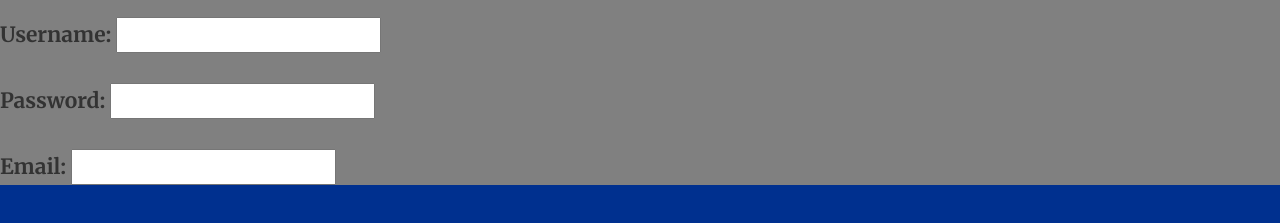
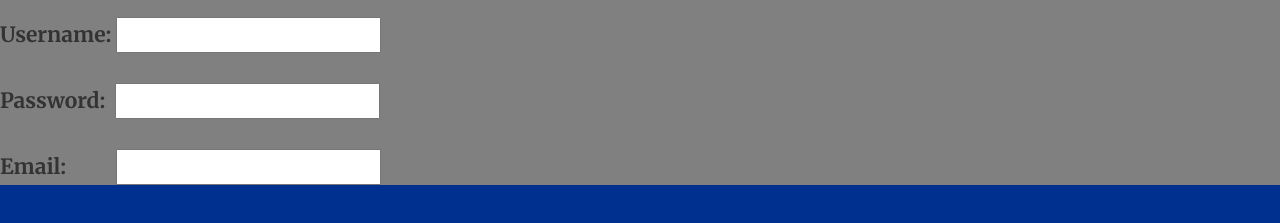
Before and after one commit to TeenTaskForce/teentaskforce.github.io, a website: page Signup.html in a window 1280 px wide. Shown: the part 53-276 px from the top of the page. Drawn offline with nearby package versions, Linux system fonts and the light colour scheme; files whose address does not match are found by name.

Commit message:
centered

```diff
--- a/Signup.html
+++ b/Signup.html
@@ -80,9 +80,9 @@
         Username:
         <input type="text" id="username"><br><br>
         Password:
-        <input type="text" id="password"><br><br>
+        <input type="text" id="password" style="margin-left:5px"><br><br>
         Email:
-        <input type="text" id="email">
+        <input type="text" id="email" style="margin-left:45px">
         </b>
     </form>
     <header>
```
